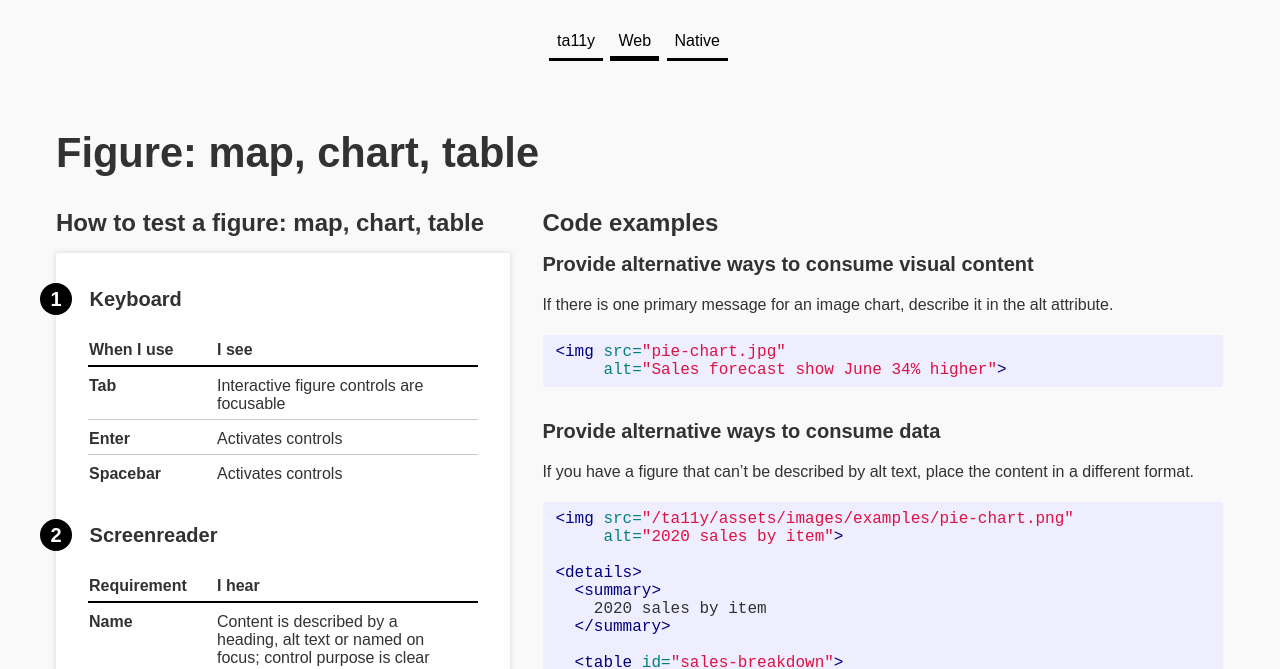
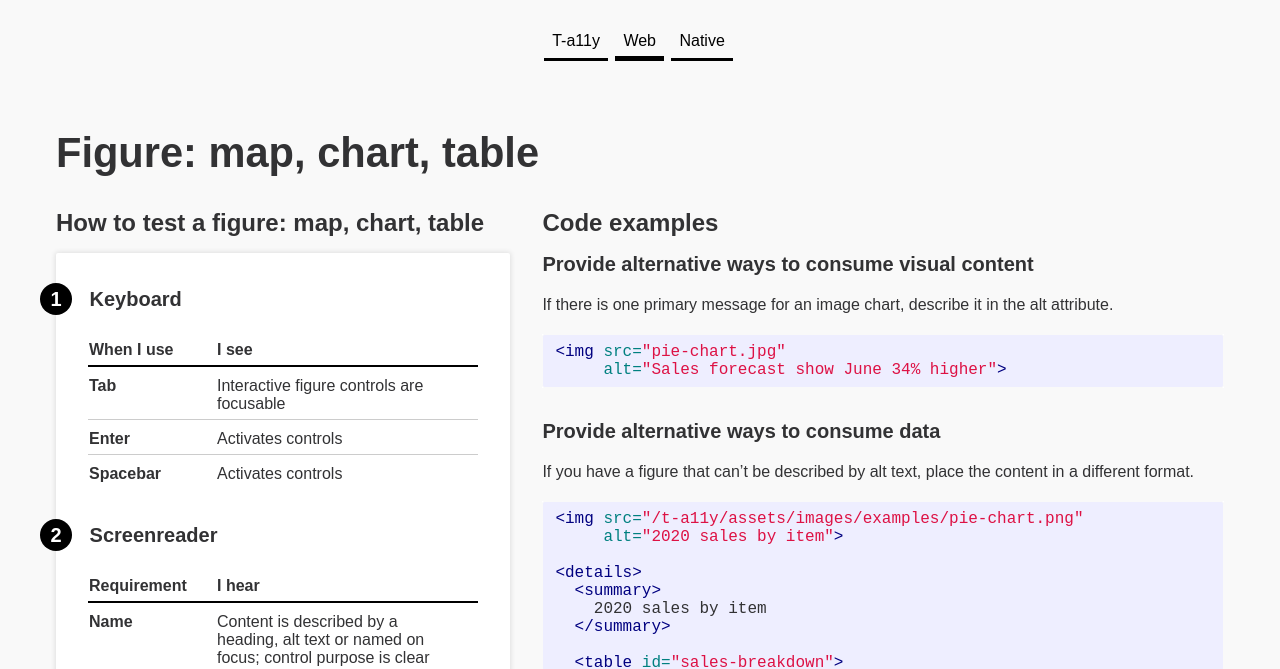
Before and after one commit to charlietriplett/OpenA11yEngineer, a Jekyll site: the page built from _checklist-web/figure.md, in a window 1280 px wide and 900 px high. Shown: the top 669 px of the window. Built offline with Jekyll 4.4.1, drawn with Linux system fonts in a browser that asks for light colours.

Commit message:
Changed name/variables to be ready for T-Mobile

```diff
--- a/_config.yml
+++ b/_config.yml
@@ -18,11 +18,11 @@
 # You can create any custom variable you would like, and they will be accessible
 # in the templates via {{ site.myvariable }}.
 
-title: ta11y
+title: T-a11y
 email:
 description: >- # this means to ignore newlines until "baseurl:"
   Accessibility acceptance testing success criteria checklist
-baseurl: "/ta11y" # the subpath of your site, e.g. /blog
+baseurl: "/t-a11y" # the subpath of your site, e.g. /blog
 url: "https://tmobile.github.io" # the base hostname & protocol for your site, e.g. http://example.com
 twitter_username:
 github_username:
```
